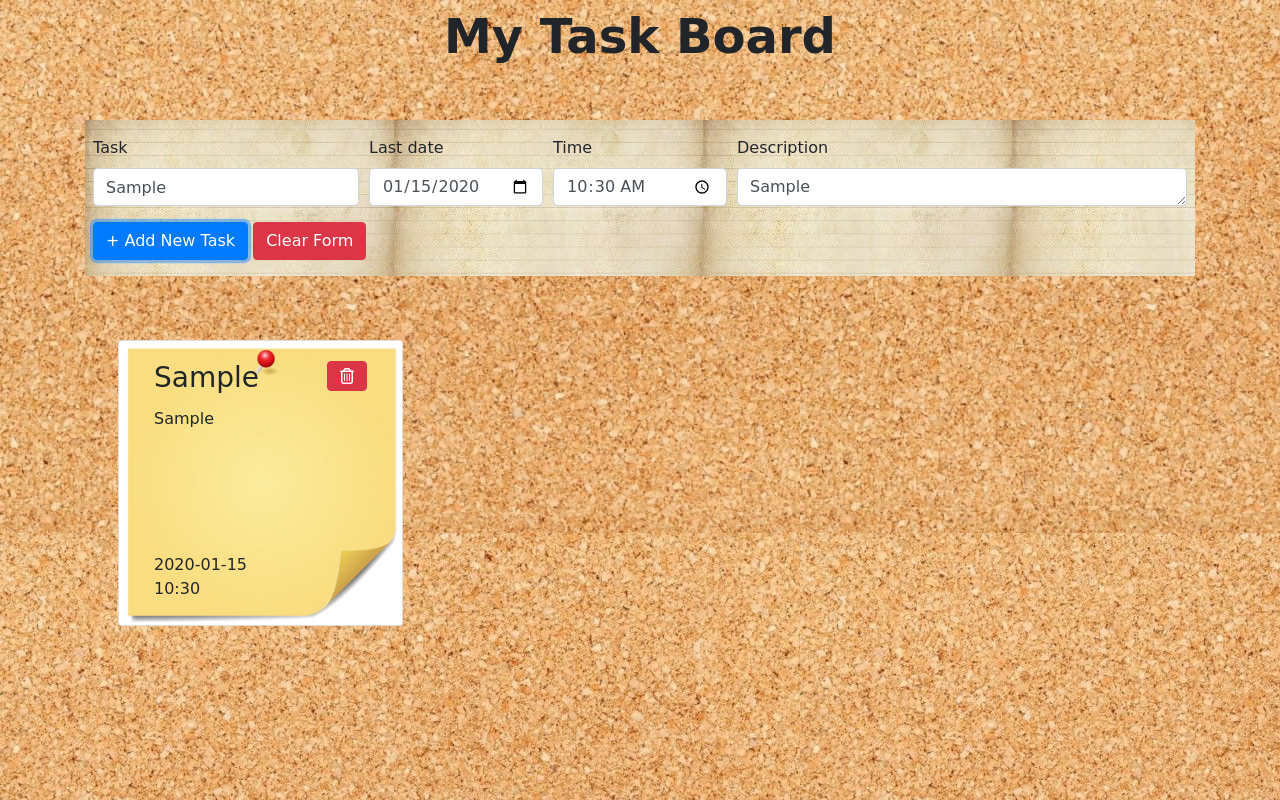
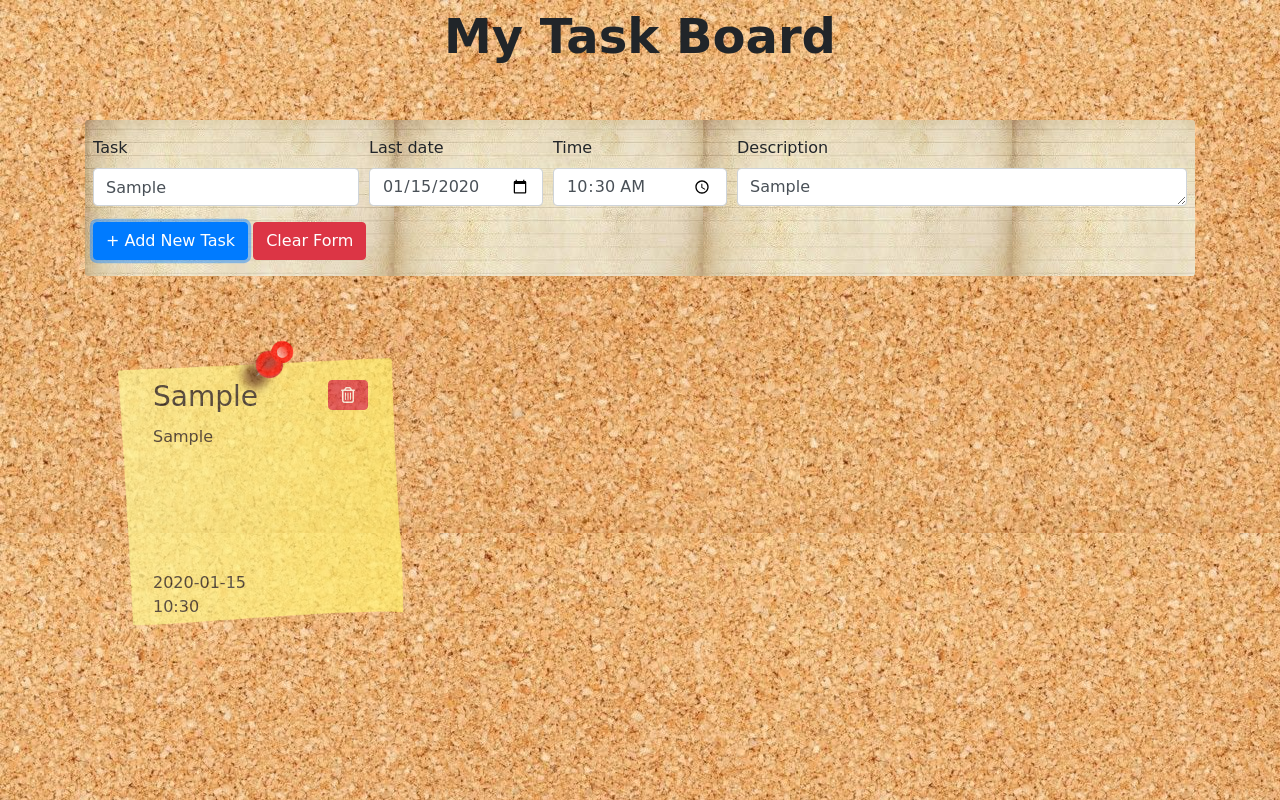
Before and after one commit to adir-avraham/Sticky-Notes, a plain HTML site: page index.html in a window 1280 px wide. Both pictures are taken after typing "Sample", "2020-01-15", "10:30", "Sample" into the empty fields and a click on the button "+ Add New Task". Drawn offline with Linux system fonts and the light colour scheme.

Commit message:
sticky-no-bg

```diff
--- a/index.js
+++ b/index.js
@@ -53,7 +53,7 @@ function createTask(task) {
     const cardBody = document.createElement("div")
 
 
-    divElement.className = "card bg-card m-3 ml-5 col-lg-3";
+    divElement.className = "card-hover sticky-note m-3 ml-5 col-lg-3";
     divElement.style = "max-width: 18rem";
     divElement.appendChild(cardBody);
 
@@ -80,14 +80,11 @@ function createTask(task) {
     card_task_time.innerText = task_time;
 
 
-
     cardBody.id = task_name;
 
     Card.className = "row mt-5";
 
 
-    //const card_delete_button = document.createElement("p");
-    //card_delete_button.append(deleteButton);
 
     cardBody.append( card_task_name , card_task_description, card_task_date, card_task_time);
 
@@ -105,14 +102,6 @@ function validateTaskName(name) {
 
 document.querySelector("#addButton").addEventListener("click", saveTask);
 
-// document.querySelector("#addButton").addEventListener("click", () => {
-//  saveTask();
-//  resetForm();
-// });
-
-// function resetForm() {
-//     document.querySelector("myForm").reset();
-// }
 
 
 function saveTask() {
--- a/mycss.css
+++ b/mycss.css
@@ -3,39 +3,35 @@ body {
     font-family: cursive;
 }
 
-
 .header {
     font-size: 3em;
 }
 
-
 .form-img {
     background-image: url("Images/notebook_paper.jpg");
+    border-radius: 3px;
 }
 
-
-.cards-padding {
-    padding: 0.15rem 0.5rem;
+  .card-title {
+      margin-top: 0.7em;
   }
 
-
-  .bg-card {
-    background-image: url("Images/sticky-note.jpg");
+  .sticky-note {
+    background-image: url("Images/sticky-note-png.png");
     background-size: 100%;
     background-repeat: no-repeat;
     height: 286px;
 }
 
-
 .card-text {
     height: 130px;
 }
 
-.card:hover {
-border: 3px solid rgb(39, 37, 37);
+.card-hover:hover {
 opacity: 1;
+transition: 0.5s;
 }
 
-/* .card {
+.card-hover {
     opacity: 0.7;
-} */
+}
```
Also changed, not shown: Images/formbg.jpg (added), Images/sticky-note-png.png (added), Images/sticky-note.jpg (deleted), Images/sticky-note2.jpg (deleted), 1 other file.
